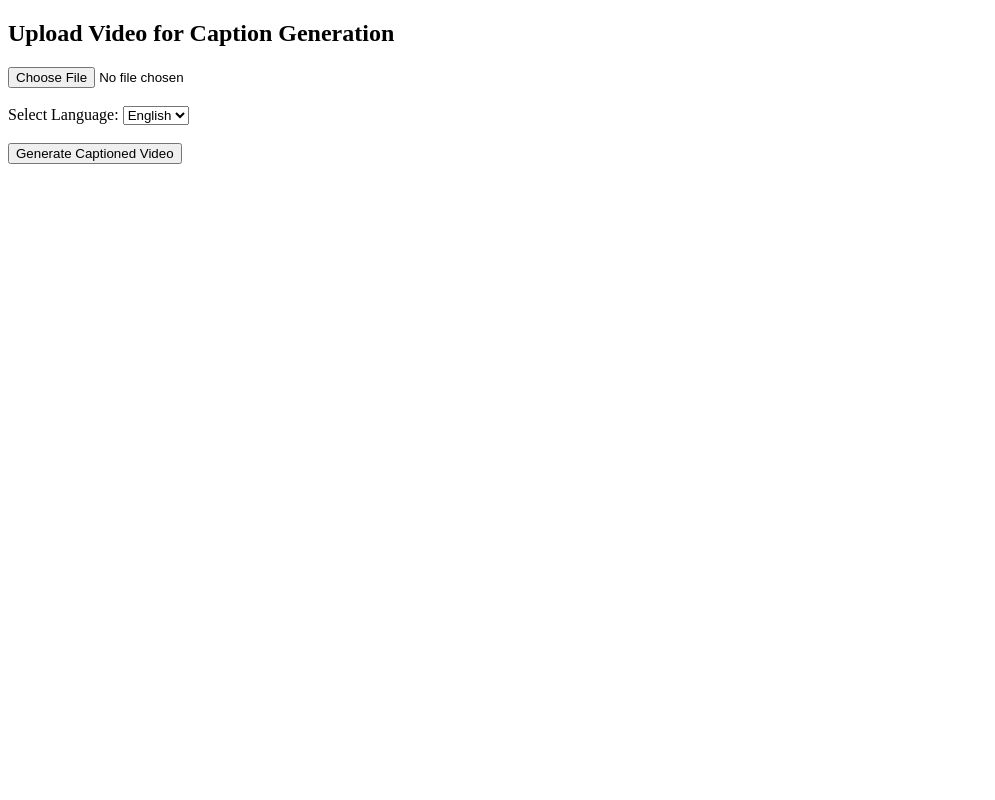
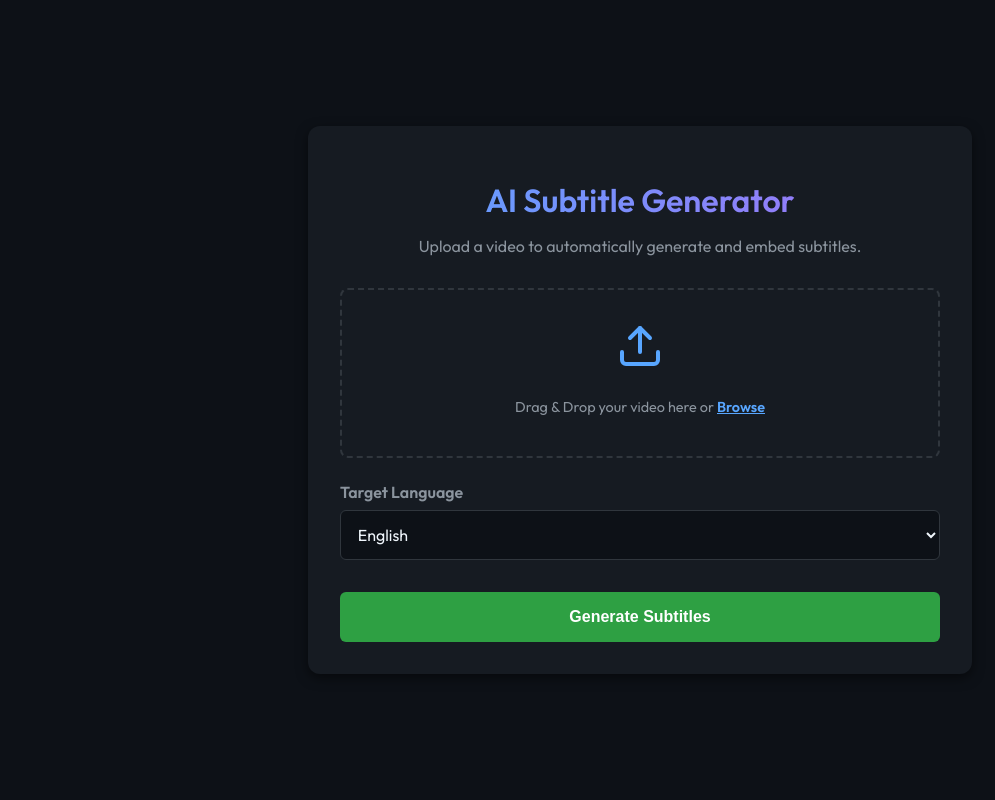
Before and after one commit to Harini007m/subtitles, a FastAPI app: page / in a window 1280 px wide. Shown: the whole page, without its empty margins (0-995 px from the left). Run offline with FastAPI, Linux system fonts and the light colour scheme.

Commit message:
feat: Implement a web-based AI subtitle generation application with video upload, processing, and display.

```diff
--- a/app/main.py
+++ b/app/main.py
@@ -9,7 +9,11 @@ from app.translation import translate_text
 from app.subtitle_utils import generate_srt
 from app.video_utils import extract_audio, embed_subtitles
 
+from fastapi.staticfiles import StaticFiles
+
 app = FastAPI()
+
+app.mount("/static", StaticFiles(directory="static"), name="static")
 
 templates = Jinja2Templates(directory="templates")
 
--- a/app/video_utils.py
+++ b/app/video_utils.py
@@ -26,7 +26,7 @@ def embed_subtitles(video_path, srt_path):
         "ffmpeg",
         "-y",
         "-i", video_path,
-        "-vf", f"subtitles={srt_path_ffmpeg}",
+        "-vf", f"subtitles='{srt_path_ffmpeg}'",
         output_video
     ]
 
--- a/requirements.txt
+++ b/requirements.txt
@@ -51,3 +51,7 @@ typer-slim==0.24.0
 typing-inspection==0.4.2
 typing_extensions==4.15.0
 urllib3==2.6.3
+fastapi>=0.110.0
+python-multipart>=0.0.9
+uvicorn>=0.27.0
+openai-whisper>=20231117
--- /dev/null
+++ b/static/script.js
@@ -0,0 +1,110 @@
+document.addEventListener('DOMContentLoaded', () => {
+    const dropZone = document.getElementById('drop-zone');
+    const fileInput = document.getElementById('video-file');
+    const fileNameDisplay = document.getElementById('file-name');
+    const generateBtn = document.getElementById('generate-btn');
+    const loadingDiv = document.getElementById('loading');
+    const resultDiv = document.getElementById('result');
+    const outputVideo = document.getElementById('output-video');
+    const downloadLink = document.getElementById('download-link');
+    const languageSelect = document.getElementById('language');
+
+    // Drag and Drop
+    ['dragenter', 'dragover', 'dragleave', 'drop'].forEach(eventName => {
+        dropZone.addEventListener(eventName, preventDefaults, false);
+    });
+
+    function preventDefaults(e) {
+        e.preventDefault();
+        e.stopPropagation();
+    }
+
+    ['dragenter', 'dragover'].forEach(eventName => {
+        dropZone.addEventListener(eventName, highlight, false);
+    });
+
+    ['dragleave', 'drop'].forEach(eventName => {
+        dropZone.addEventListener(eventName, unhighlight, false);
+    });
+
+    function highlight() {
+        dropZone.classList.add('dragover');
+    }
+
+    function unhighlight() {
+        dropZone.classList.remove('dragover');
+    }
+
+    dropZone.addEventListener('drop', handleDrop, false);
+
+    function handleDrop(e) {
+        const dt = e.dataTransfer;
+        const files = dt.files;
+        handleFiles(files);
+    }
+
+    dropZone.addEventListener('click', () => {
+        fileInput.click();
+    });
+
+    fileInput.addEventListener('change', function () {
+        handleFiles(this.files);
+    });
+
+    function handleFiles(files) {
+        if (files.length > 0) {
+            const file = files[0];
+            if (file.type.startsWith('video/')) {
+                fileInput.files = files; // Sync if dropped
+                fileNameDisplay.textContent = file.name;
+                generateBtn.disabled = false;
+            } else {
+                alert('Please upload a valid video file.');
+            }
+        }
+    }
+
+    // Generate Subtitles
+    generateBtn.addEventListener('click', async () => {
+        if (!fileInput.files.length) {
+            alert('Please select a video file first.');
+            return;
+        }
+
+        const file = fileInput.files[0];
+        const formData = new FormData();
+        formData.append('file', file);
+        formData.append('language', languageSelect.value);
+
+        // UI State
+        generateBtn.disabled = true;
+        resultDiv.classList.add('hidden');
+        loadingDiv.classList.remove('hidden');
+
+        try {
+            const response = await fetch('/upload/', {
+                method: 'POST',
+                body: formData
+            });
+
+            if (!response.ok) {
+                throw new Error('Failed to generate subtitles');
+            }
+
+            const blob = await response.blob();
+            const url = URL.createObjectURL(blob);
+
+            outputVideo.src = url;
+            downloadLink.href = url;
+            downloadLink.download = `captioned_${file.name}`;
+
+            resultDiv.classList.remove('hidden');
+        } catch (error) {
+            console.error(error);
+            alert('An error occurred while generating subtitles.');
+        } finally {
+            loadingDiv.classList.add('hidden');
+            generateBtn.disabled = false;
+        }
+    });
+});
--- /dev/null
+++ b/static/style.css
@@ -0,0 +1,207 @@
+:root {
+    --bg-color: #0d1117;
+    --card-bg: #161b22;
+    --text-primary: #f0f6fc;
+    --text-secondary: #8b949e;
+    --accent: #58a6ff;
+    --accent-hover: #1f6feb;
+    --border: #30363d;
+    --success: #2ea043;
+}
+
+body {
+    margin: 0;
+    font-family: 'Outfit', -apple-system, BlinkMacSystemFont, "Segoe UI", Roboto, sans-serif;
+    background-color: var(--bg-color);
+    color: var(--text-primary);
+    display: flex;
+    justify-content: center;
+    align-items: center;
+    min-height: 100vh;
+}
+
+.container {
+    background-color: var(--card-bg);
+    padding: 2rem;
+    border-radius: 12px;
+    box-shadow: 0 4px 12px rgba(0, 0, 0, 0.5);
+    width: 100%;
+    max-width: 600px;
+    text-align: center;
+    animation: fadeIn 0.5s ease;
+}
+
+header h1 {
+    font-size: 2rem;
+    margin-bottom: 0.5rem;
+    background: linear-gradient(90deg, #58a6ff, #a371f7);
+    -webkit-background-clip: text;
+    background-clip: text;
+    -webkit-text-fill-color: transparent;
+}
+
+header p {
+    color: var(--text-secondary);
+    margin-bottom: 2rem;
+}
+
+.upload-area {
+    border: 2px dashed var(--border);
+    border-radius: 8px;
+    padding: 2rem;
+    margin-bottom: 1.5rem;
+    cursor: pointer;
+    transition: border-color 0.2s, background-color 0.2s;
+}
+
+.upload-area:hover,
+.upload-area.dragover {
+    border-color: var(--accent);
+    background-color: rgba(88, 166, 255, 0.1);
+}
+
+.upload-icon {
+    width: 48px;
+    height: 48px;
+    color: var(--accent);
+    margin-bottom: 1rem;
+}
+
+.upload-content p {
+    margin: 0.5rem 0;
+    font-size: 0.9rem;
+    color: var(--text-secondary);
+}
+
+.browse-btn {
+    color: var(--accent);
+    font-weight: 600;
+    text-decoration: underline;
+    cursor: pointer;
+}
+
+.file-name {
+    font-weight: 600;
+    color: var(--text-primary);
+    margin-top: 1rem;
+    word-break: break-all;
+}
+
+.options {
+    margin-bottom: 2rem;
+    text-align: left;
+}
+
+label {
+    display: block;
+    margin-bottom: 0.5rem;
+    font-weight: 600;
+    color: var(--text-secondary);
+}
+
+select {
+    width: 100%;
+    padding: 0.8rem;
+    border-radius: 6px;
+    background-color: var(--bg-color);
+    border: 1px solid var(--border);
+    color: var(--text-primary);
+    font-family: inherit;
+    font-size: 1rem;
+    outline: none;
+    transition: border-color 0.2s;
+}
+
+select:focus {
+    border-color: var(--accent);
+}
+
+.primary-btn {
+    width: 100%;
+    padding: 1rem;
+    border-radius: 6px;
+    background-color: var(--success);
+    color: white;
+    font-size: 1rem;
+    font-weight: 600;
+    border: none;
+    cursor: pointer;
+    transition: background-color 0.2s, transform 0.1s;
+}
+
+.primary-btn:hover {
+    background-color: #238636;
+}
+
+.primary-btn:active {
+    transform: scale(0.98);
+}
+
+.hidden {
+    display: none;
+}
+
+#loading {
+    margin-top: 2rem;
+}
+
+.spinner {
+    border: 4px solid rgba(255, 255, 255, 0.1);
+    border-left-color: var(--accent);
+    border-radius: 50%;
+    width: 36px;
+    height: 36px;
+    animation: spin 1s linear infinite;
+    margin: 0 auto 1rem;
+}
+
+@keyframes spin {
+    0% {
+        transform: rotate(0deg);
+    }
+
+    100% {
+        transform: rotate(360deg);
+    }
+}
+
+@keyframes fadeIn {
+    from {
+        opacity: 0;
+        transform: translateY(10px);
+    }
+
+    to {
+        opacity: 1;
+        transform: translateY(0);
+    }
+}
+
+#result {
+    margin-top: 2rem;
+    animation: fadeIn 0.5s ease;
+}
+
+#output-video {
+    width: 100%;
+    border-radius: 8px;
+    margin-bottom: 1rem;
+    background-color: #000;
+}
+
+.secondary-btn {
+    display: inline-block;
+    padding: 0.8rem 1.5rem;
+    border-radius: 6px;
+    background-color: var(--card-bg);
+    border: 1px solid var(--border);
+    color: var(--text-primary);
+    text-decoration: none;
+    font-weight: 600;
+    transition: all 0.2s;
+}
+
+.secondary-btn:hover {
+    border-color: var(--accent);
+    color: var(--accent);
+}
--- a/templates/index.html
+++ b/templates/index.html
@@ -1,27 +1,67 @@
 <!DOCTYPE html>
-<html>
+<html lang="en">
 
 <head>
-    <title>AI Multilingual Caption Generator</title>
+    <meta charset="UTF-8">
+    <meta name="viewport" content="width=device-width, initial-scale=1.0">
+    <title>AI Subtitle Generator</title>
+    <link rel="stylesheet" href="/static/style.css">
+    <link href="https://fonts.googleapis.com/css2?family=Outfit:wght@300;400;600&display=swap" rel="stylesheet">
 </head>
 
 <body>
-    <h2>Upload Video for Caption Generation</h2>
+    <div class="container">
+        <header>
+            <h1>AI Subtitle Generator</h1>
+            <p>Upload a video to automatically generate and embed subtitles.</p>
+        </header>
 
-    <form action="/upload/" method="post" enctype="multipart/form-data">
-        <input type="file" name="file" required>
-        <br><br>
+        <main>
+            <input type="file" id="video-file" accept="video/*" hidden>
+            <div class="upload-area" id="drop-zone">
+                <div class="upload-content">
+                    <svg xmlns="http://www.w3.org/2000/svg" width="48" height="48" viewBox="0 0 24 24" fill="none"
+                        stroke="currentColor" stroke-width="2" stroke-linecap="round" stroke-linejoin="round"
+                        class="upload-icon">
+                        <path d="M21 15v4a2 2 0 0 1-2 2H5a2 2 0 0 1-2-2v-4"></path>
+                        <polyline points="17 8 12 3 7 8"></polyline>
+                        <line x1="12" y1="3" x2="12" y2="15"></line>
+                    </svg>
+                    <p>Drag & Drop your video here or <span class="browse-btn">Browse</span></p>
+                    <p class="file-name" id="file-name"></p>
+                </div>
+            </div>
 
-        <label>Select Language:</label>
-        <select name="language">
-            <option value="en">English</option>
-            <option value="ta">Tamil</option>
-            <option value="hi">Hindi</option>
-        </select>
+            <div class="options">
+                <label for="language">Target Language</label>
+                <select id="language">
+                    <option value="en">English</option>
+                    <option value="es">Spanish</option>
+                    <option value="fr">French</option>
+                    <option value="de">German</option>
+                    <option value="hi">Hindi</option>
+                    <option value="ja">Japanese</option>
+                    <option value="zh">Chinese</option>
+                </select>
+            </div>
 
-        <br><br>
-        <button type="submit">Generate Captioned Video</button>
-    </form>
+            <button id="generate-btn" class="primary-btn">Generate Subtitles</button>
+
+            <div id="loading" class="hidden">
+                <div class="spinner"></div>
+                <p>Processing video... This may take a while.</p>
+            </div>
+
+            <div id="result" class="hidden">
+                <h2>Result</h2>
+                <div class="video-wrapper">
+                    <video id="output-video" controls></video>
+                </div>
+                <a id="download-link" class="secondary-btn" download="captioned_video.mp4">Download Video</a>
+            </div>
+        </main>
+    </div>
+    <script src="/static/script.js"></script>
 </body>
 
 </html>
```
